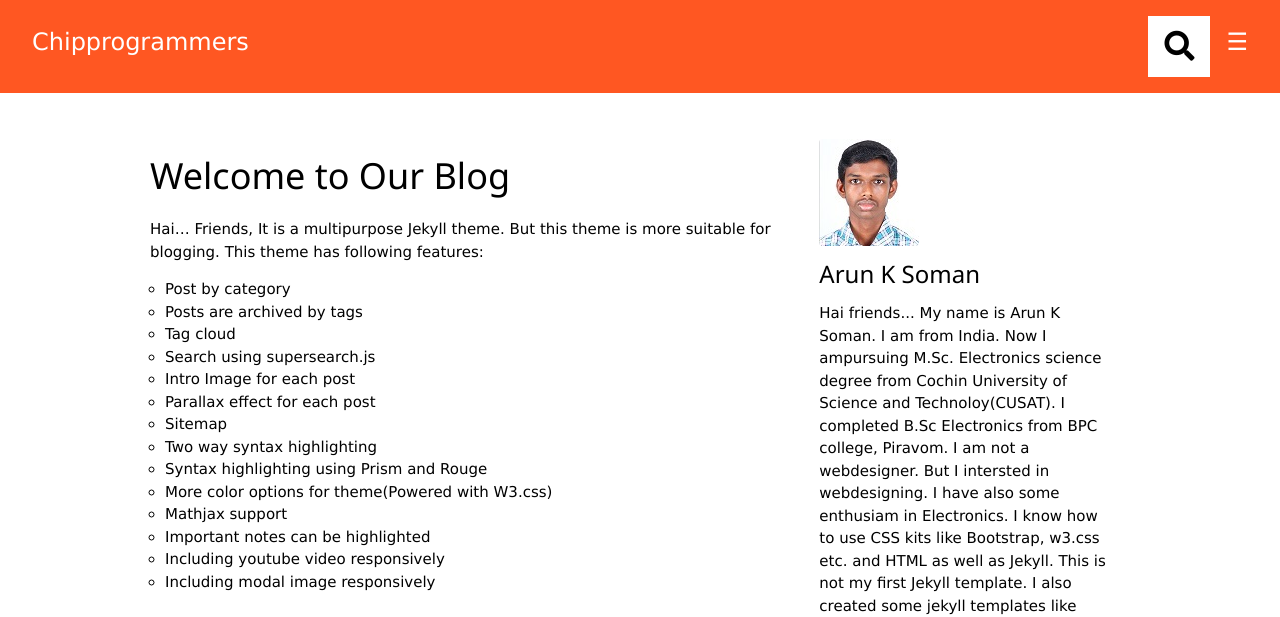
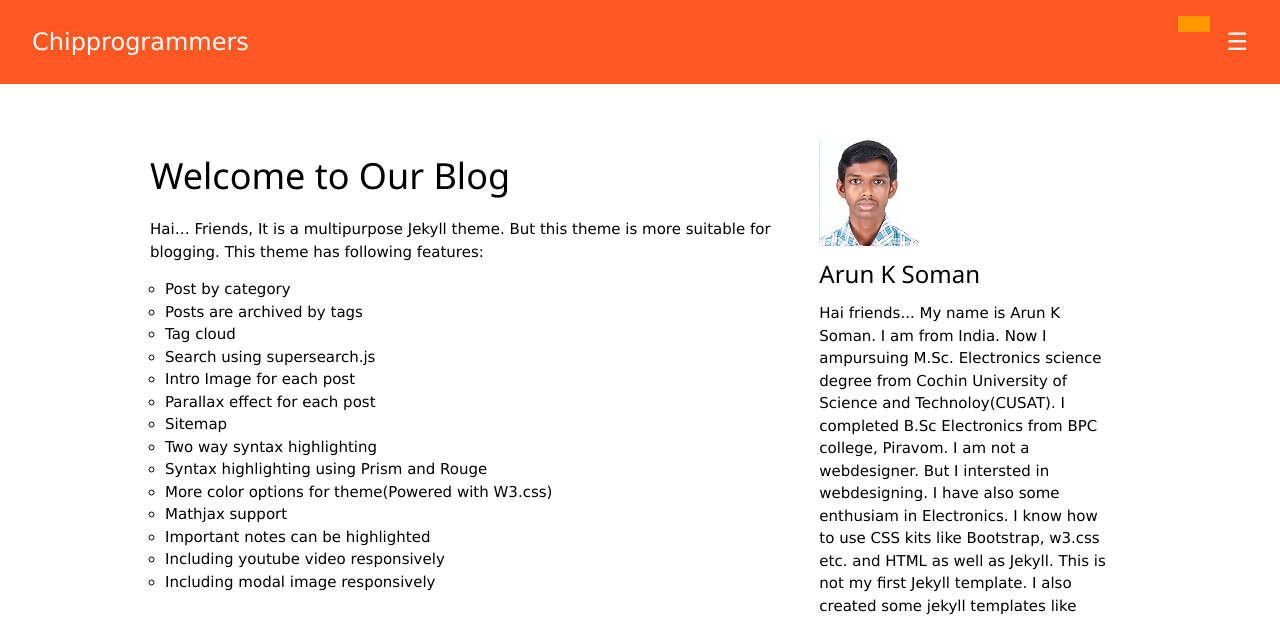
Before and after one commit to techiworld/techiworld.github.io, a Jekyll site: the page built from index.md, in a window 1280 px wide and 1309 px high. Shown: the top 617 px of the window. Built offline with Jekyll 4.4.1, drawn with Linux system fonts in a browser that asks for light colours.

Commit message:
Update header.html

```diff
--- a/_includes/header.html
+++ b/_includes/header.html
@@ -1,5 +1,5 @@
 <header class="w3-container w3-top w3-deep-orange w3-xlarge w3-padding-16">
   <span class="w3-left w3-padding">Chipprogrammers</span>
   <a href="javascript:void(0)" class="w3-right w3-button w3-deep-orange" onclick="w3_open()">☰</a>
-  <a href="javascript:void(0)" class="w3-right w3-button w3-white" style="font-size:30px"><i class="fas fa-search"></i></a>
+  <a href="javascript:void(0)" class="w3-right w3-button w3-orange" style="font-size><i class="fas fa-search"></i></a>
 </header>
```
